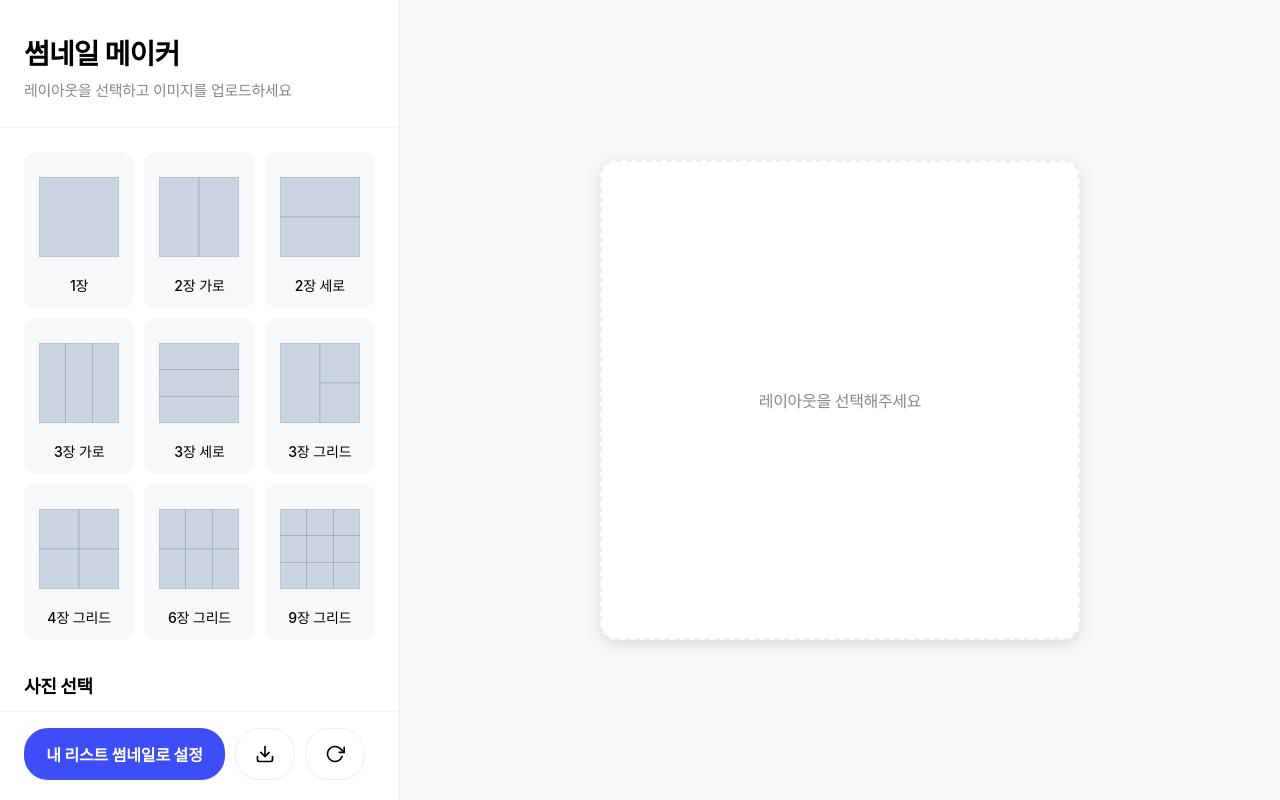
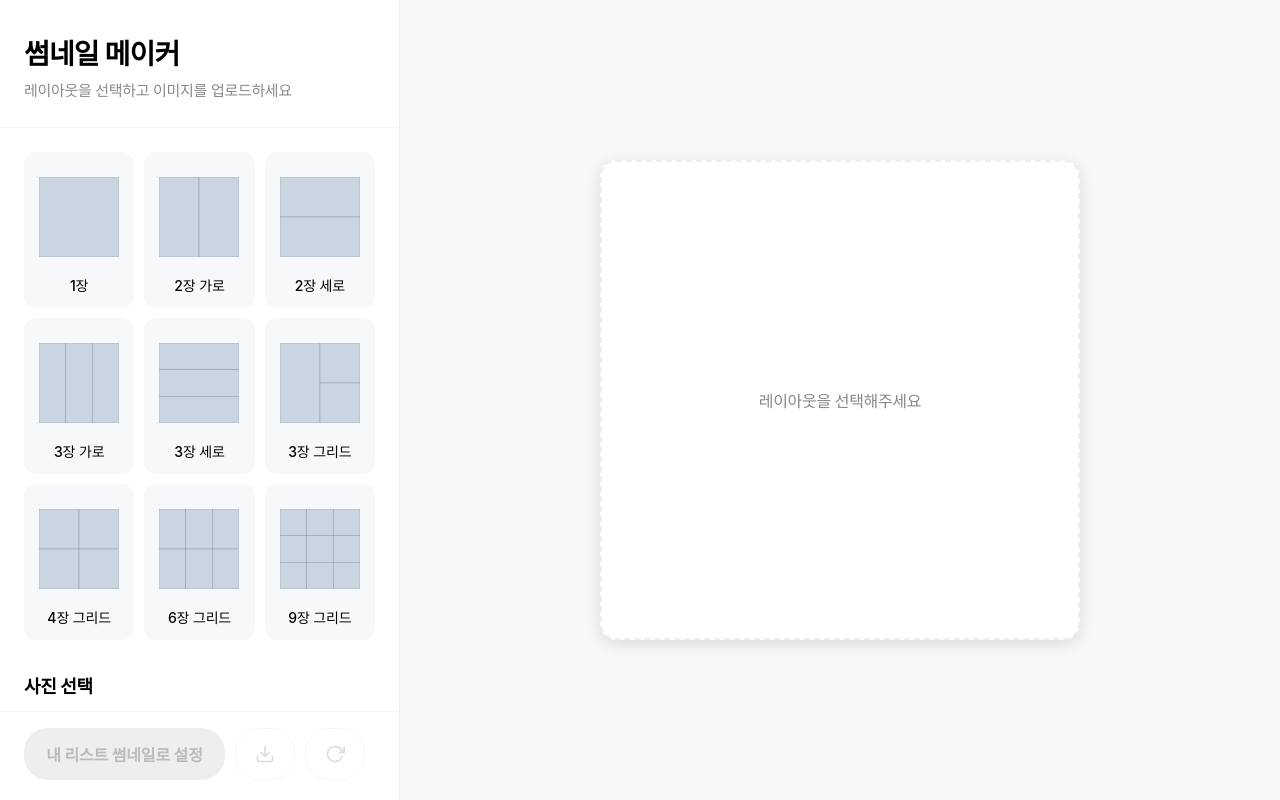
Before and after one commit to mandymjk/claude-thumbnail-maker1, a React (Vite) app: page / in a window 1280 px wide. Built offline with nearby package versions, Linux system fonts and the light colour scheme.

Commit message:
UX: PC 웹 버튼 조건부 활성화 (모든 사진 선택 시에만)

```diff
--- a/src/App.css
+++ b/src/App.css
@@ -140,6 +140,14 @@
 
 .footer-button.secondary:active {
   transform: scale(0.98);
+}
+
+.footer-button.secondary:disabled {
+  background: white;
+  color: var(--text-tertiary);
+  border-color: var(--border-color);
+  cursor: not-allowed;
+  opacity: 0.5;
 }
 
 /* 데스크톱 버튼 레이아웃 */
--- a/src/App.jsx
+++ b/src/App.jsx
@@ -343,6 +343,7 @@ function App() {
             <button
               className="footer-button primary"
               onClick={handleSetListImage}
+              disabled={!selectedLayout || canvasImages.length === 0}
             >
               내 리스트 썸네일로 설정
             </button>
@@ -350,6 +351,7 @@ function App() {
               className="footer-button secondary icon-button"
               onClick={handleDownload}
               title="저장하기"
+              disabled={!selectedLayout || canvasImages.length === 0}
             >
                 <svg width="20" height="20" viewBox="0 0 24 24" fill="none" stroke="currentColor" strokeWidth="2" strokeLinecap="round" strokeLinejoin="round">
                   <path d="M21 15v4a2 2 0 0 1-2 2H5a2 2 0 0 1-2-2v-4"></path>
@@ -361,6 +363,7 @@ function App() {
                 className="footer-button secondary icon-button"
                 onClick={handleReset}
                 title="초기화"
+                disabled={!selectedLayout || canvasImages.length === 0}
               >
                 <svg width="20" height="20" viewBox="0 0 24 24" fill="none" stroke="currentColor" strokeWidth="2" strokeLinecap="round" strokeLinejoin="round">
                   <polyline points="23 4 23 10 17 10"></polyline>
```
